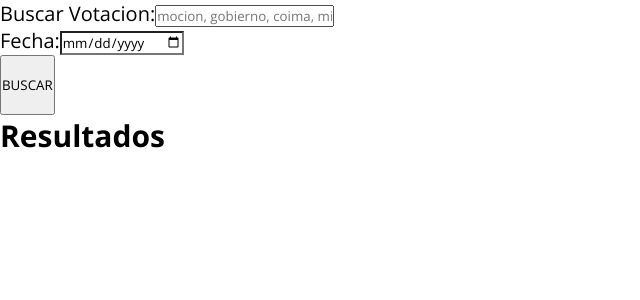
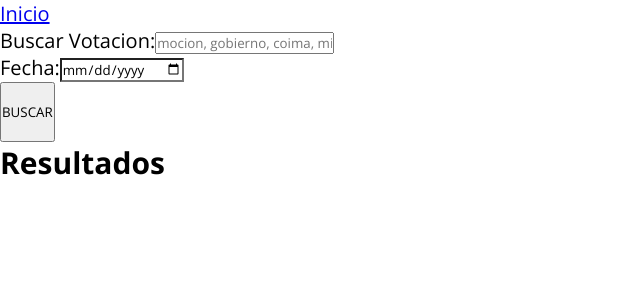
Before and after one commit to eperedo/perulitico, a Next.js app in the folder website/: page / in a window 1280 px wide. Shown: the top 300 px of the page, without its empty margins (0-640 px from the left). Built offline with nearby package versions, Linux system fonts and the light colour scheme.

Commit message:
feat(web): Added header component

```diff
--- /dev/null
+++ b/website/components/TheHeader.css
@@ -0,0 +1,6 @@
+.containerMenu {
+	display: flex;
+	justify-content: flex-end;
+	list-style: none;
+	padding: 20px;
+}
--- /dev/null
+++ b/website/components/TheHeader.js
@@ -0,0 +1,21 @@
+import Link from 'next/link';
+import styles from './TheHeader.css';
+
+function TheHeader({ bgColor }) {
+	return (
+		<ul
+			className={styles.containerMenu}
+			style={{
+				backgroundColor: bgColor || '#bdbdbd',
+			}}
+		>
+			<li>
+				<Link href="/">
+					<a>Inicio</a>
+				</Link>
+			</li>
+		</ul>
+	);
+}
+
+export default TheHeader;
--- a/website/pages/index.js
+++ b/website/pages/index.js
@@ -4,6 +4,7 @@ import BaseButton from '../components/base/BaseButton';
 import BaseInput from '../components/base/BaseInput';
 import styles from './home.css';
 import { getPolls } from './api/polls';
+import TheHeader from '../components/TheHeader';
 
 function Home() {
 	const [loading, setLoading] = useState(false);
@@ -33,6 +34,7 @@ function Home() {
 
 	return (
 		<div className="container">
+			<TheHeader bgColor="#fff" />
 			<div className={styles.containerHeader}>
 				<div className={styles.itemHeader}>
 					<BaseInput
--- a/website/pages/polls/[slug].js
+++ b/website/pages/polls/[slug].js
@@ -2,6 +2,7 @@ import { useEffect, useState } from 'react';
 import BaseInput from './../../components/base/BaseInput';
 import styles from './PollDetails.css';
 import { getPollDetails } from './../api/polls';
+import TheHeader from '../../components/TheHeader';
 
 function PollDetails({
 	rawDate,
@@ -32,6 +33,7 @@ function PollDetails({
 
 	return (
 		<section>
+			<TheHeader />
 			<section className={styles.containerHeader}>
 				<header className={styles.header}>
 					<h1 className={styles.title}>{title}</h1>
```
